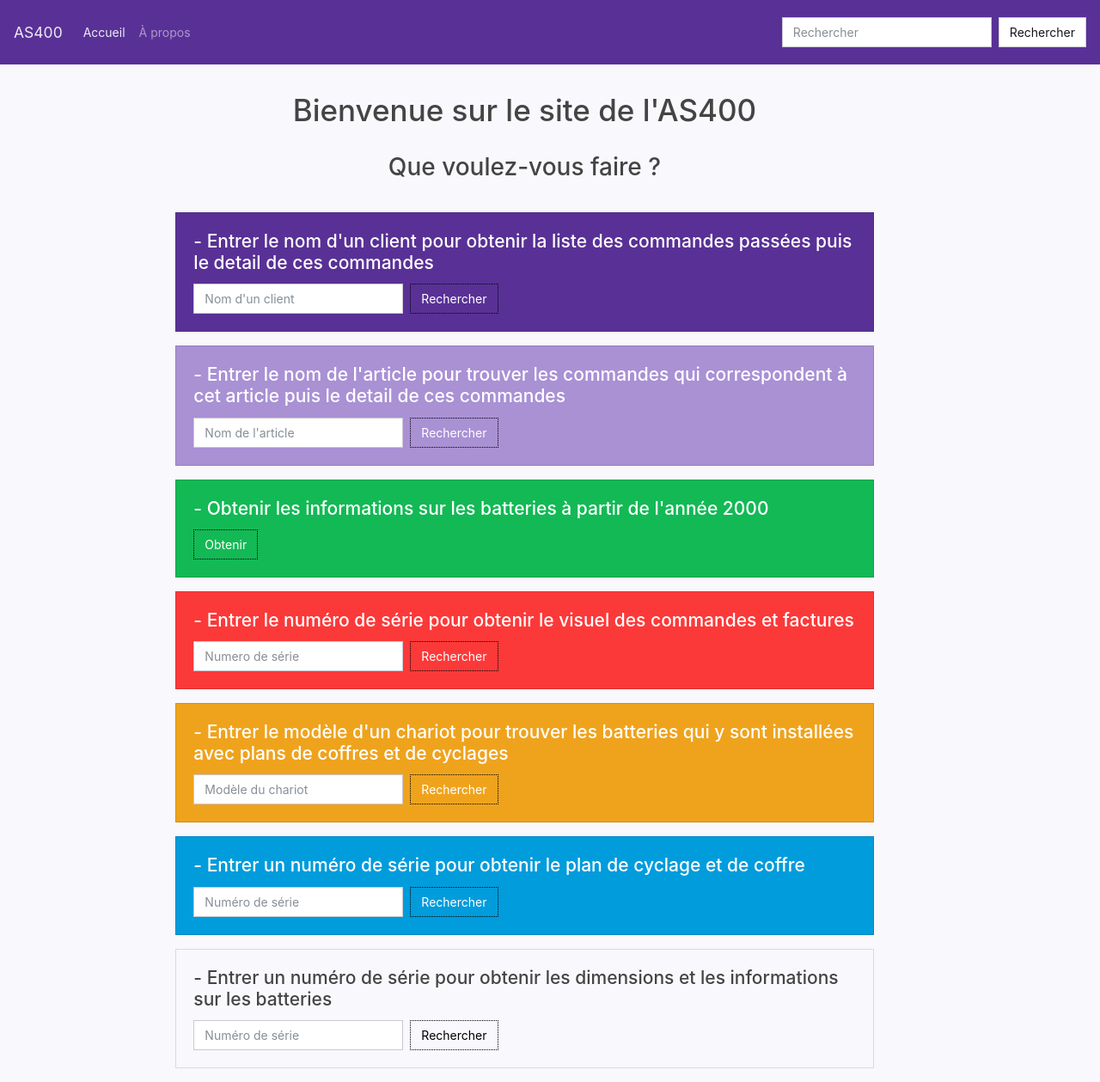
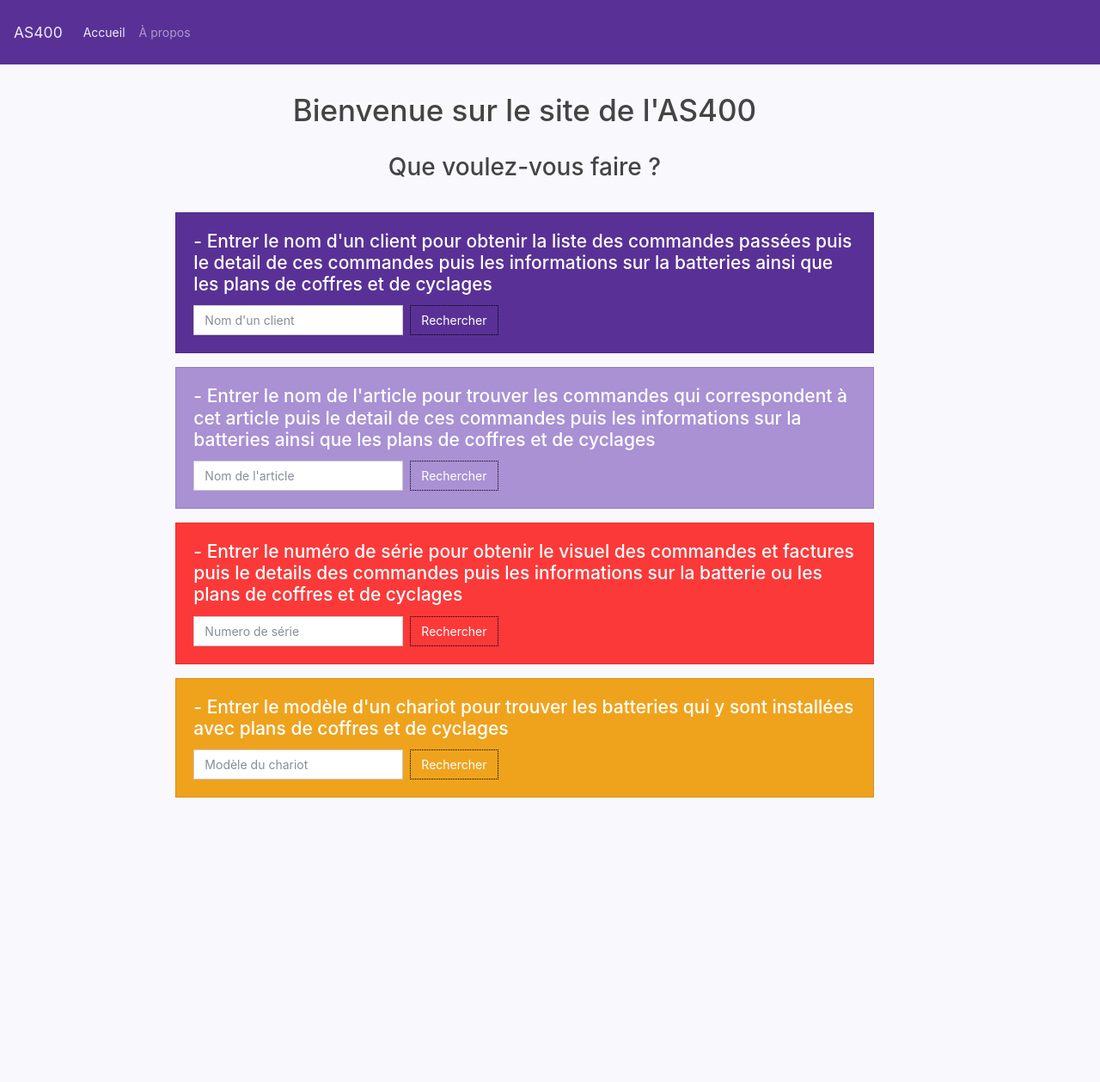
Before and after one commit to saminaminaa/AS400, a PHP site: page / in a window 1280 px wide. Shown: the whole page at 86% size. After the commit the page ends 928 px from the top, so only its background shows below. Run offline with PHP 8.4, Linux system fonts and the light colour scheme; some libraries are stand-ins or nearby versions.

Commit message:
ameliorations

```diff
--- a/src/modele/class_detailcommande.php
+++ b/src/modele/class_detailcommande.php
@@ -25,17 +25,17 @@ class OrderDetail{
         //$this->recherche = $db->prepare("select d.id, d.nbrArt, d.designation, d.forkilft, d.manu, d.idCommande, c.numClient AS codeclient, c.id AS numCommande, c.date, c.idFacture, f.id, f.nom from detailcommande d, commande c, facture f where d.idCommande = c.id and f.idCommande = c. id and f.nom like :recherche order by d.designation");
         //meme requete avec la vraie BD :
         //$this->recherche = $db->prepare("select od.Id, od.NbrArt, od.Désignation, od.Forklift, od.Manu, od.OrderNb, o.Customer number, o.Order number, o.Order date, o.Invoice number, i.idInvoice, i.Invoice Name from OrderDetail od, Order o, Invoice i where od.OrderNb = o.idOrder and i.OrderNumber = o.idOrder and i.Invoice Name like :recherche order by od.Désignation");
-        $this->recherche = $db->prepare("select top 3 od.id, od.NbrArt, od.Désignation, od.Forklift, od.Manu, od.OrderNb AS numCommande, o.[Customer number] AS numClient, o.[Order number], o.[Order date] AS dateCommande, o.[Invoice number] AS numFacture, i.idInvoice, i.[Invoice Name] AS nomClient from OrderDetail od, [Order] o, Invoice i where od.OrderNb = o.[Order number] and i.OrderNumber = o.[Order number] and i.[Invoice Name] like :recherche order by od.Désignation");
+        $this->recherche = $db->prepare("select od.id, od.NbrArt, od.Désignation, od.Forklift, od.Manu, od.OrderNb AS numCommande, o.[Customer number] AS numClient, o.[Order number], o.[Order date] AS dateCommande, o.[Invoice number] AS numFacture, i.idInvoice, i.[Invoice Name] AS nomClient from OrderDetail od, [Order] o, Invoice i where od.OrderNb = o.[Order number] and i.OrderNumber = o.[Order number] and i.[Invoice Name] like :recherche order by od.Désignation");
 
         //requete permettant de trouver les batteries installées dans un chariot avec les plans de coffre et de cyclages en tapant le modele du chariot.
         //$this->rechercheChariot = $db->prepare("select d.id, d.nbrArt, d.designation, d.forkilft, d.manu, d.idCommande, tm.id AS idTm, tm.planCyclage AS plancycl, ta.id AS idTa, ta.constructeur AS constr, ta.famille AS fam, ta.appareil As app, tc.plancoffre AS pcof, tc.longueur1 AS l1, tc.largeur1 AS lar1, tc.hauteur1 AS h1, tc.longueur2 AS l2, tc.largeur2 AS lar2, tc.hauteur2 AS h2 from detailcommande d, tacomaster tm, tacoapp ta, tacocof tc where d.planCyclage = tm.id and tm.idApp = ta.id and tm.planCoffre = tc.plancoffre and d.forkilft like :rechercheChariot order by ta.appareil");
         //requete pour la vraie BD :
-        $this->rechercheChariot = $db->prepare("select top 3 od.Id, od.NbrArt, od.[Désignation] AS desi, od.Forklift, od.Manu, od.OrderNb, tm.idTaco AS idTm, tm.[Plan de cyclage] AS plancycl, ta.[Numéro d'appareil] AS idTa, ta.Constructeur AS constr, ta.Famille AS fam, ta.Appareil As app, tc.PlanCoffre AS pcof, tc.[Longueur 1] AS l1, tc.[Largeur 1] AS lar1, tc.[Hauteur 1] AS h1, tc.[Longueur 2] AS l2, tc.[Largeur 2] AS lar2, tc.[Hauteur 2] AS h2 from OrderDetail od, Tacomaster tm, TacoApp ta, TacoCof tc where od.Pcyclage = tm.[Plan de cyclage] and tm.NbrApp = ta.[Numéro d'appareil] and tm.[Plan de coffre] = tc.PlanCoffre and od.forklift like :rechercheChariot order by ta.Appareil");
+        $this->rechercheChariot = $db->prepare("select od.Id, od.NbrArt, od.[Désignation] AS desi, od.Forklift, od.Manu, od.OrderNb, tm.idTaco AS idTm, tm.[Plan de cyclage] AS plancycl, ta.[Numéro d'appareil] AS idTa, ta.Constructeur AS constr, ta.Famille AS fam, ta.Appareil As app, tc.PlanCoffre AS pcof, tc.[Longueur 1] AS l1, tc.[Largeur 1] AS lar1, tc.[Hauteur 1] AS h1, tc.[Longueur 2] AS l2, tc.[Largeur 2] AS lar2, tc.[Hauteur 2] AS h2 from OrderDetail od, Tacomaster tm, TacoApp ta, TacoCof tc where od.Pcyclage = tm.[Plan de cyclage] and tm.NbrApp = ta.[Numéro d'appareil] and tm.[Plan de coffre] = tc.PlanCoffre and od.forklift like :rechercheChariot order by ta.Appareil");
 
 
         //$this->selectById = $db->prepare("select id, nbrArt, designation, forkilft, manu, idFacture, idLivraison, idCommande, planCyclage, planChantier from detailcommande d where id=:id");
         //Requete pour la vrai BD :
-        $this->selectById = $db->prepare("select NbrArt, [Désignation] AS desi, Forklift, Manu, InvNbr AS idFacture, ShpNbr AS idLivraison, OrderNb AS idCommande, PCyclage AS planCyclage, PlanChantier planChantier from OrderDetail od where id=:id");
+        $this->selectById = $db->prepare("select top 1 NbrArt, [Désignation] AS desi, Forklift, Manu, InvNbr AS idFacture, ShpNbr AS idLivraison, OrderNb AS idCommande, PCyclage AS planCyclage, PlanChantier planChantier from OrderDetail od where id=:id");
 
     }
 
--- a/src/modele/class_seriecommandes.php
+++ b/src/modele/class_seriecommandes.php
@@ -17,23 +17,18 @@ class OrderSerial{
         //requete permettant d'obtenir le plan de cyclage et de coffre via un numéro de série
         //$this->rechercheSerie = $db->prepare("select s.id AS idSerie, c.id AS idCom, d.id AS idDet, d.planCyclage AS pCycl, tm.id, tm.planCyclage, tc.plancoffre, tc.longueur1 AS l1, tc.largeur1 AS lar1, tc.hauteur1 AS h1, tc.longueur2 AS l2, tc.largeur2 AS lar2, tc.hauteur2 AS h2 from seriecommandes s, commande c, detailcommande d, tacomaster tm, tacocof tc where c.id = s.idCommande and s.id = d.idCommande and d.planCyclage = tm.id and tm.planCoffre = tc.plancoffre and s.id like :rechercheSerie order by s.id");
         //requete avec la vraie BD :
-        $this->rechercheSerie = $db->prepare("select top 1 os.SrlNbr AS numSerie, od.pCyclage AS pCycl, tc.[Longueur 1] AS l1, tc.[Largeur 1] AS lar1, tc.[Hauteur 1] AS h1, tc.[Longueur 2] AS l2, tc.[Largeur 2] AS lar2, tc.[Hauteur 2] AS h2 from OrderSerial os, [Order] o, OrderDetail od, Tacomaster tm, TacoCof tc where o.[Order Number] = os.OrderNbr and os.SrlNbr = od.OrderNb and od.pCyclage = tm.[plan de cyclage] and tm.[plan de coffre] = tc.PlanCoffre and os.SrlNbr like :rechercheSerie");
-
+        $this->rechercheSerie = $db->prepare("select os.SrlNbr AS numSerie, od.pCyclage AS pCycl, tc.[Longueur 1] AS l1, tc.[Largeur 1] AS lar1, tc.[Hauteur 1] AS h1, tc.[Longueur 2] AS l2, tc.[Largeur 2] AS lar2, tc.[Hauteur 2] AS h2 from OrderSerial os, [Order] o, OrderDetail od, Tacomaster tm, TacoCof tc where o.[Order Number] = os.OrderNbr and os.SrlNbr = od.OrderNb and od.pCyclage = tm.[plan de cyclage] and tm.[plan de coffre] = tc.PlanCoffre and os.SrlNbr like :rechercheSerie");
 
         // requete permettant d'obtenir les dimensions et les informations sur les batteries à partir du numéro de série.
         //$this->rechercheSer = $db->prepare("select s.id AS idSerie , c.id AS idCom, d.id AS idDet, d.planCyclage AS pCycl, tm.id, tm.planCyclage, tc.plancoffre, tc.longueur1 AS l1, tc.largeur1 AS lar1, tc.hauteur1 AS h1, tc.longueur2 AS l2, tc.largeur2 AS lar2, tc.hauteur2 AS h2, ta.id AS idApp, ta.constructeur AS constr, ta.famille AS fam, ta.appareil AS app from seriecommandes s, commande c, detailcommande d, tacomaster tm, tacocof tc, tacoapp ta where c.id = s.idCommande and s.id = d.idCommande and d.planCyclage = tm.id and tm.planCoffre = tc.plancoffre and tm.planCyclage = ta.id and s.id like :rechercheSer order by s.id");
         //requete avec la vraie BD :
-        $this->rechercheSer = $db->prepare("select top 1 os.SrlNbr AS idSerie, tc.[Longueur 1] AS l1, tc.[Largeur 1] AS lar1, tc.[Hauteur 1] AS h1, tc.[Longueur 2] AS l2, tc.[Largeur 2] AS lar2, tc.[Hauteur 2] AS h2, ta.[Numéro d'appareil] AS idApp, ta.Constructeur AS constr, ta.Famille AS fam, ta.Appareil AS app from OrderSerial os, [Order] o, OrderDetail od, Tacomaster tm, TacoCof tc, TacoApp ta where o.[Order number] = os.OrderNbr and os.SrlNbr = od.OrderNb and od.PCyclage = tm.[Plan de cyclage] and tm.[Plan de coffre] = tc.PlanCoffre and tm.NbrApp = ta.[Numéro d'appareil] and os.SrlNbr like :rechercheSer order by os.SrlNbr");
-
-
+        $this->rechercheSer = $db->prepare("select os.SrlNbr AS idSerie, tc.[Longueur 1] AS l1, tc.[Largeur 1] AS lar1, tc.[Hauteur 1] AS h1, tc.[Longueur 2] AS l2, tc.[Largeur 2] AS lar2, tc.[Hauteur 2] AS h2, ta.[Numéro d'appareil] AS idApp, ta.Constructeur AS constr, ta.Famille AS fam, ta.Appareil AS app from OrderSerial os, [Order] o, OrderDetail od, Tacomaster tm, TacoCof tc, TacoApp ta where o.[Order number] = os.OrderNbr and os.SrlNbr = od.OrderNb and od.PCyclage = tm.[Plan de cyclage] and tm.[Plan de coffre] = tc.PlanCoffre and tm.NbrApp = ta.[Numéro d'appareil] and os.SrlNbr like :rechercheSer order by os.SrlNbr");
 
         //requete permettant d'obtenir le visuel des commandes et des facture en entrant un numéro de garantie(maintenant appelé numero de série)
         //$this->rechercheGarantie = $db->prepare("select d.id, c.id AS numCommande, c.date AS dateCommande , c.numClient, c.idFacture, f.id AS numFacture, f.date AS dateFacture, f.nom AS nomClient, f.adresse1, f.adresse2, f.adresse3, f.zip, f.idCommande, s.id AS numSerie from detailcommande d, commande c, facture f, seriecommandes s where d.idCommande = c.id and d.idFacture = f.id and f.idCommande = c.id and s.idFacture = f.id and s.idCommande = c.id and s.id like :rechercheGarantie order by s.id");
         //$this->rechercheGarantie = $db->prepare("select s.id AS numSerie, c.id AS numCommande, c.date AS dateCommande, c.numClient, f.id AS numFacture, f.date AS dateFacture, f.nom AS nomClient, f.adresse1, f.adresse2, f.adresse3, f.zip from seriecommandes s, commande c, facture f where s.idFacture=f.id and s.idCommande=c.id and s.id like :rechercheGarantie order by s.id");
         //requete avec la vraie BD :
-        $this->rechercheGarantie = $db->prepare("select top 10 os.SrlNbr AS numSerie, o.[Order number] AS numCommande, o.[Order date] AS dateCommande, o.[Customer number] AS numClient, i.InvoiceNumber AS numFacture, i.[Invoice Date] AS dateFacture, i.[Invoice Name] AS nomClient, i.[Invoice Adress 1] AS adresse1, i.[Invoice Adress 2] AS adresse2, i.[Invoice Adress 3] AS adresse3, i.[Invoice ZIP] AS zip from OrderSerial os, [Order] o, Invoice i where os.InvoiceNbr=i.InvoiceNumber and os.OrderNbr=o.[Order number] and os.SrlNbr like :rechercheGarantie order by os.SrlNbr");
-
-
+        $this->rechercheGarantie = $db->prepare("select os.SrlNbr AS numSerie, o.[Order number] AS numCommande, o.[Order date] AS dateCommande, o.[Customer number] AS numClient, i.InvoiceNumber AS numFacture, i.[Invoice Date] AS dateFacture, i.[Invoice Name] AS nomClient, i.[Invoice Adress 1] AS adresse1, i.[Invoice Adress 2] AS adresse2, i.[Invoice Adress 3] AS adresse3, i.[Invoice ZIP] AS zip from OrderSerial os, [Order] o, Invoice i where os.InvoiceNbr=i.InvoiceNumber and os.OrderNbr=o.[Order number] and os.SrlNbr like :rechercheGarantie order by os.SrlNbr");
 
     }
 
--- a/src/modele/class_tacoapp.php
+++ b/src/modele/class_tacoapp.php
@@ -19,14 +19,14 @@ class TacoApp{
         //requete permettant de trouver les commandes qui correspondent à un article en tapant le code de l'article (maintenant en tapant la designation)
         //$this->rechercheArticle = $db->prepare("select ta.id AS tacid, ta.appareil, tm.id, d.planCyclage, d.designation, d.id, c.id AS idCom, c.date, c.numClient, c.idFacture from tacoapp ta, tacomaster tm, detailcommande d, commande c where ta.id = tm.idApp and tm.id = d.planCyclage and d.idCommande = c.id and d.designation like :rechercheArticle order by d.designation");
         //requete avec la vraie BD :
-        $this->rechercheArticle = $db->prepare("select top 3 ta.[Numéro d'appareil] AS tacid, ta.Appareil AS appareil, tm.idTaco , od.PCyclage, od.[Désignation] AS desi, od.id, o.[Order Number] AS idCom, o.[Order date] AS date, o.[Customer number] AS numClient, o.[Invoice number] AS idFacture from tacoApp ta, tacomaster tm, OrderDetail od, [Order] o where ta.[Numéro d'appareil] = tm.NbrApp and tm.[Plan de cyclage] = od.PCyclage and od.OrderNb = o.[Order number] and od.[Désignation] like :rechercheArticle order by od.[Désignation]");
+        $this->rechercheArticle = $db->prepare("select ta.[Numéro d'appareil] AS tacid, ta.Appareil AS appareil, tm.idTaco , od.PCyclage, od.[Désignation] AS desi, od.id, o.[Order Number] AS idCom, o.[Order date] AS date, o.[Customer number] AS numClient, o.[Invoice number] AS idFacture from tacoApp ta, tacomaster tm, OrderDetail od, [Order] o where ta.[Numéro d'appareil] = tm.NbrApp and tm.[Plan de cyclage] = od.PCyclage and od.OrderNb = o.[Order number] and od.[Désignation] like :rechercheArticle order by od.[Désignation]");
 
 
 
         //requete pour selectionner les informations sur les batteries à partir de l'année 2000.
         //$this->select2000 = $db->prepare("select ta.id AS idTa, ta.constructeur, ta.famille, ta.appareil, tm.id, d.id, c.id, c.date, f.id, f.date AS dateFacture from tacoapp ta, tacomaster tm, detailcommande d, commande c, facture f where ta.id=tm.idApp and tm.planCyclage=d.planCyclage and d.idCommande=c.id and f.idCommande = c.id and f.date >= '2000-00-00' order by c.date");
         //meme requete avec la vraie BD :
-        $this->select2000 = $db->prepare("select top 3 ta.[Numéro d'appareil] AS idTa, ta.Constructeur, ta.Famille, ta.Appareil, i.[Invoice Date] AS dateFacture from tacoapp ta, tacomaster tm, OrderDetail od, [Order] o, Invoice i where ta.[Numéro d'appareil]=tm.NbrApp and tm.[Plan de cyclage]=od.PCyclage and od.OrderNb=o.[Order number] and i.OrderNumber = o.[Order number] and i.[Invoice Date] >= '20000000'");
+        $this->select2000 = $db->prepare("select ta.[Numéro d'appareil] AS idTa, ta.Constructeur, ta.Famille, ta.Appareil, i.[Invoice Date] AS dateFacture from tacoapp ta, tacomaster tm, OrderDetail od, [Order] o, Invoice i where ta.[Numéro d'appareil]=tm.NbrApp and tm.[Plan de cyclage]=od.PCyclage and od.OrderNb=o.[Order number] and i.OrderNumber = o.[Order number] and i.[Invoice Date] >= '20000000'");
 
 
         //requete permettant de trouver les plans de cyclages et de coffres correspondant à un numero de garantie
--- a/src/vue/base.html.twig
+++ b/src/vue/base.html.twig
@@ -43,10 +43,10 @@
                     </div>
                 </li> #}
                 </ul>
-                <form class="form-inline my-2 my-lg-0">
+                {# <form class="form-inline my-2 my-lg-0">
                 <input class="form-control mr-sm-2" type="text" placeholder="Rechercher">
                 <button class="btn btn-secondary my-2 my-sm-0" type="submit">Rechercher</button>
-                </form>
+                </form> #}
             </div>
         </nav>
                            <div class="row" >
--- a/src/vue/detailscommande.html.twig
+++ b/src/vue/detailscommande.html.twig
@@ -37,7 +37,7 @@
       <td>{{unDetailcommande.NbrArt}}</td>
     </tr>
     <tr class="table-primary">
-      <th scope="row">Designation : </th>
+      <th scope="row">Désignation : </th>
       <td>{{unDetailcommande.desi}}</td>
     </tr>
     <tr class="table-secondary">
@@ -53,7 +53,7 @@
       <td>{{unDetailcommande.idFacture}}</td>
     </tr>
     <tr class="table-warning">
-      <th scope="row">Numéro de livraion : </th>
+      <th scope="row">Numéro de livraison : </th>
       <td>{{unDetailcommande.idLivraison}}</td>
     </tr>
     <tr class="table-info">
@@ -72,7 +72,7 @@
  </tbody>
 </table>
 <div style="text-align:center">
-<a type="button" class="btn btn-sm btn-primary" href="index.php?page=dimensions&id={{unDetailcommande.planCyclage}}" value="Voir les dimensions">Voir les dimensions de l'article : "{{unDetailcommande.desi}}"</a> <br> <br>
+<a type="button" class="btn btn-sm btn-primary" href="index.php?page=dimensions&id={{unDetailcommande.planCyclage}}" value="Voir les dimensions">Voir les dimensions pour l'article : "{{unDetailcommande.desi}}"</a> <br> <br>
 <a type="button" class="btn btn-sm btn-primary" href="index.php?page=infos&id={{unDetailcommande.planCyclage}}" value="Voir les informations sur la batterie">Voir les informations sur la batterie</a>
  </div><br>
 </div>
--- a/src/vue/index.html.twig
+++ b/src/vue/index.html.twig
@@ -38,7 +38,7 @@
 <a class="open-button" style="cursor: pointer; hover; text-decoration:none;" onmouseover="this.style.opacity ='0.8'" onmouseout="this.style.opacity ='1'">
 <div class="card text-white bg-primary mb-3" style="max-width: 100rem;">
   <div class="card-body">
-    <h4 class="card-title">- Entrer le nom d'un client pour obtenir la liste des commandes passées puis le detail de ces commandes </h4>
+    <h4 class="card-title">- Entrer le nom d'un client pour obtenir la liste des commandes passées puis le detail de ces commandes puis les informations sur la batteries ainsi que les plans de coffres et de cyclages </h4>
     <form class="form-inline my-2 my-lg-0" action="index.php?page=codeclient-detailscommande" method="post">
     <input class="form-control mr-sm-2" type="search" name="recherche" id="recherche" placeholder="Nom d'un client">
     <button onmouseover="this.style.opacity ='1'" onmouseout="this.style.opacity ='0.7'" style="border-width:1px; border-style:dotted; border-color:black;" class="btn btn-outline-primary my-2 my-sm-0" name="btRechercher" id="btRechercher" type="submit"> <FONT color="white"> Rechercher </FONT></button>
@@ -49,7 +49,7 @@
 <a class="open-button" style="cursor: pointer; hover; text-decoration:none;" onmouseover="this.style.opacity ='0.8'" onmouseout="this.style.opacity ='1'">
 <div class="card text-white bg-secondary mb-3" style="max-width: 100rem;">
   <div class="card-body">
-    <h4 class="card-title">- Entrer le nom de l'article pour trouver les commandes qui correspondent à cet article puis le detail de ces commandes</h4>
+    <h4 class="card-title">- Entrer le nom de l'article pour trouver les commandes qui correspondent à cet article puis le detail de ces commandes puis les informations sur la batteries ainsi que les plans de coffres et de cyclages </h4>
     <form class="form-inline my-2 my-lg-0" action="index.php?page=article-commandes" method="post">
       <input class="form-control mr-sm-2" type="search" name="rechercheArticle" id="rechercheArticle" placeholder="Nom de l'article">
       <button onmouseover="this.style.opacity ='1'" onmouseout="this.style.opacity ='0.7'" style="border-width:1px; border-style:dotted; border-color:black;" class="btn btn-outline-primary my-2 my-sm-0" name="btRechercherArticle" id="btRechercherArticle" type="submit"> <FONT color="white"> Rechercher </FONT></button>
@@ -57,7 +57,7 @@
   </div>
 </div>
 </a>
-<span class="open-button" style="cursor: pointer; hover; text-decoration:none;" onmouseover="this.style.opacity ='0.8'" onmouseout="this.style.opacity ='1'">
+{# <span class="open-button" style="cursor: pointer; hover; text-decoration:none;" onmouseover="this.style.opacity ='0.8'" onmouseout="this.style.opacity ='1'">
 <div class="card text-white bg-success mb-3" style="max-width: 100rem;">
   <div class="card-body">
     <h4 class="card-title">- Obtenir les informations sur les batteries à partir de l'année 2000</h4>
@@ -66,11 +66,11 @@
     </div>
   </div>
 </div>
-</span>
+</span> #}
 <a class="open-button" style="cursor: pointer; hover; text-decoration:none;" onmouseover="this.style.opacity ='0.8'" onmouseout="this.style.opacity ='1'">
 <div class="card text-white bg-danger mb-3" style="max-width: 100rem;">
   <div class="card-body">
-    <h4 class="card-title">- Entrer le numéro de série{#garantie#} pour obtenir le visuel des commandes et factures </h4>
+    <h4 class="card-title">- Entrer le numéro de série{#garantie#} pour obtenir le visuel des commandes et factures puis le details des commandes puis les informations sur la batterie ou les plans de coffres et de cyclages </h4>
     <form class="form-inline my-2 my-lg-0" action="index.php?page=garantie-commandesfactures" method="post">
     <input class="form-control mr-sm-2" type="search" name="rechercheGarantie" id="rechercheGarantie" placeholder="Numero de série">
     <button onmouseover="this.style.opacity ='1'" onmouseout="this.style.opacity ='0.7'" style="border-width:1px; border-style:dotted; border-color:black;" class="btn btn-outline-primary my-2 my-sm-0" name="btRechercherGarantie" id="btRechercherGarantie" type="submit"> <FONT color="white"> Rechercher </FONT></button>
@@ -99,7 +99,7 @@
 </form>
   </div>
 </div>
-</a> #}
+</a> #}{#
 <a class="open-button" style="cursor: pointer; hover; text-decoration:none;" onmouseover="this.style.opacity ='0.8'" onmouseout="this.style.opacity ='1'">
 <div class="card text-white bg-info mb-3" style="max-width: 100rem;">
   <div class="card-body">
@@ -110,7 +110,7 @@
 </form>
   </div>
 </div>
-</a>
+</a> #}
 {# <a href="" class="open-button" style="cursor: pointer; hover;" onmouseover="this.style.opacity ='0.8'" onmouseout="this.style.opacity ='1'">
 <div class="card text-white bg-primary mb-3" style="max-width: 100rem;">
   {# <div class="card-header">Visuel d'une commande</div> #}
@@ -122,7 +122,7 @@
     <p class="card-text"> </p> #}
 {#   </div>
 </div>
-</a> #}
+</a> #}{#
 <span class="open-button" style="cursor: pointer; hover; text-decoration:none;" onmouseover="this.style.opacity ='0.8'" onmouseout="this.style.opacity ='1'">
 <div class="card bg-light mb-3" style="max-width: 100rem;">
   <div class="card-body">
@@ -134,7 +134,7 @@
   </div>
 </div>
 </div>
-</span>
+</span> #}
 </div>
 
 {% endblock %}
```
